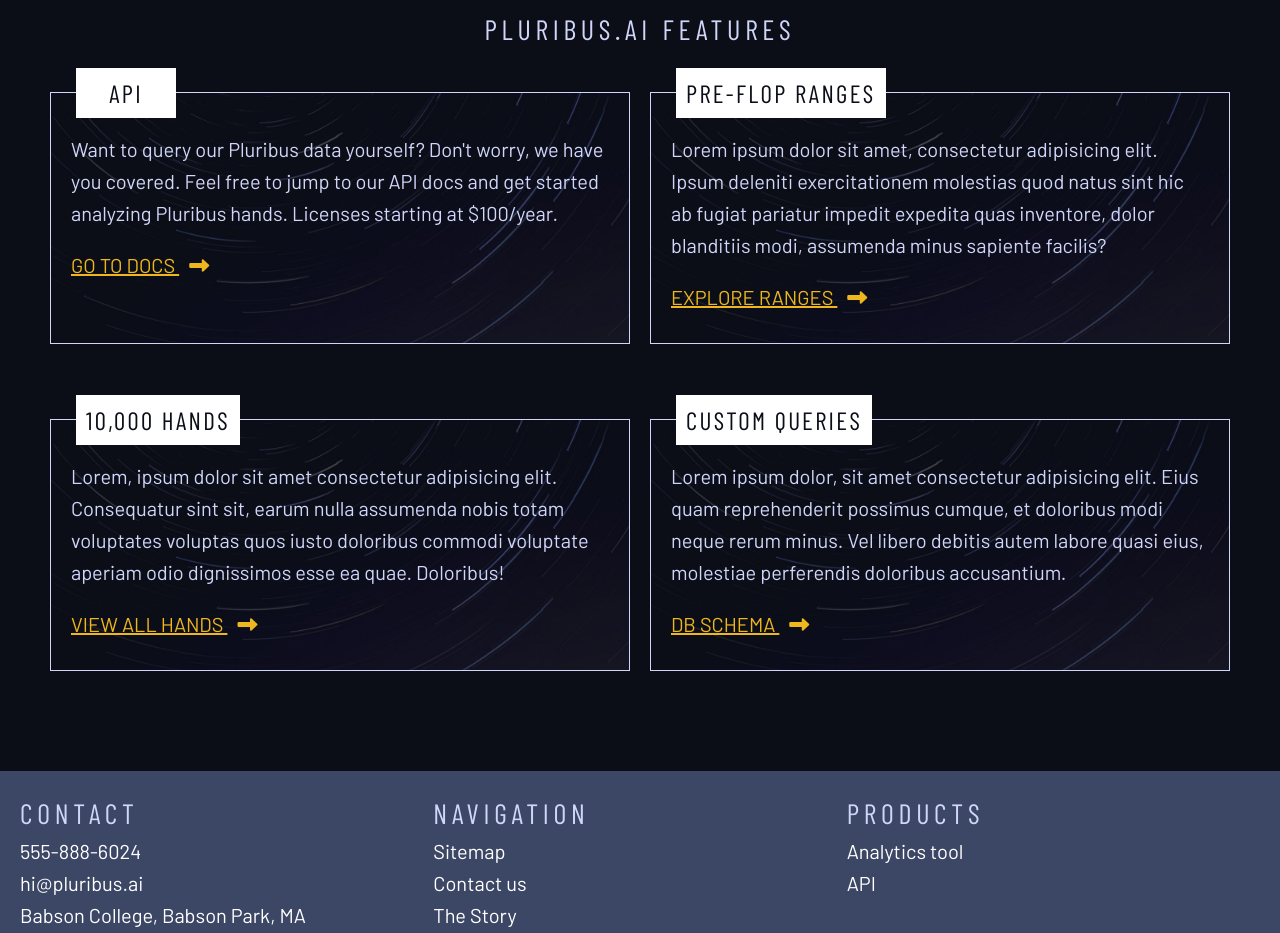
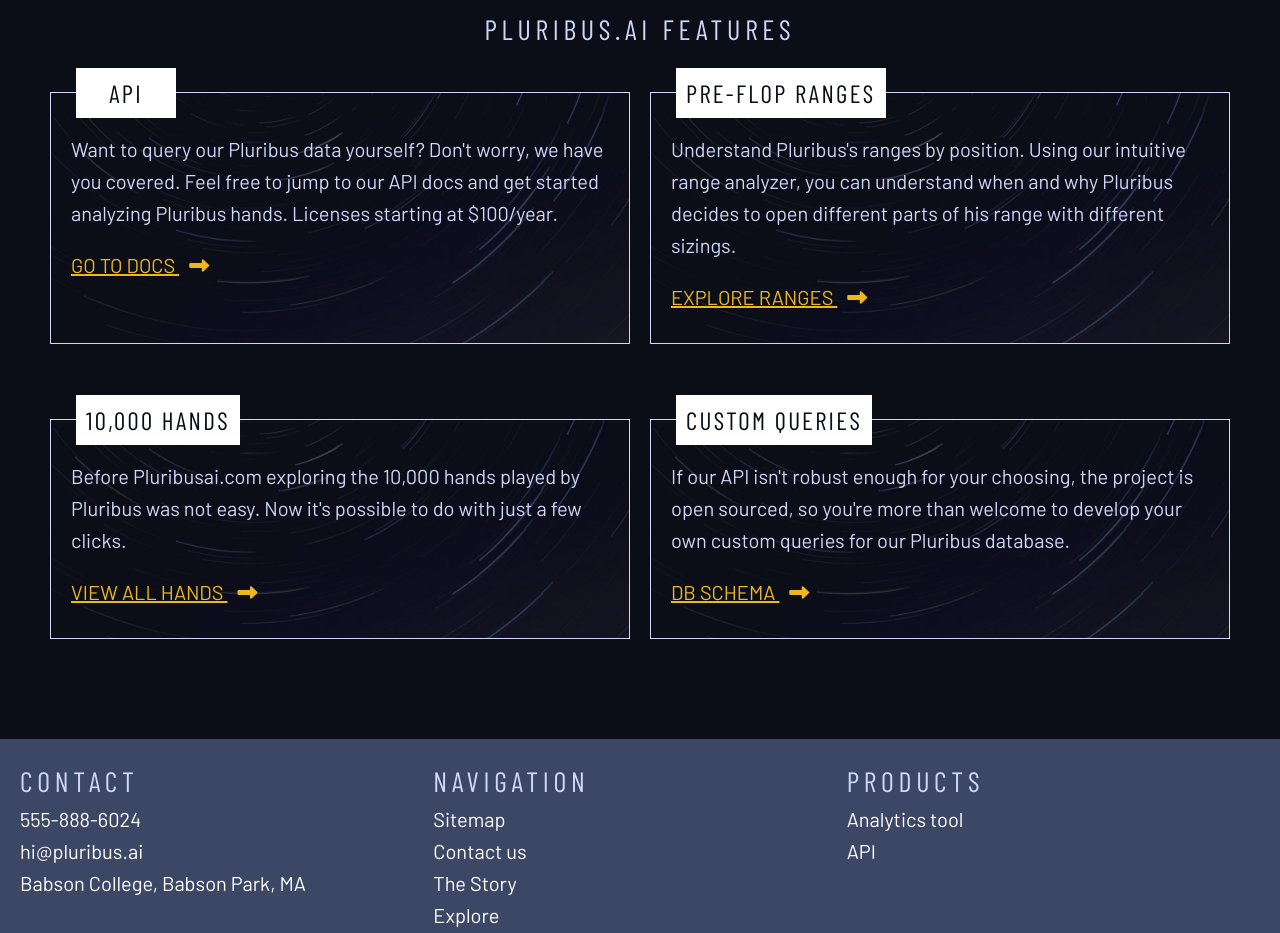
Before and after one commit to MateosNorian/Pluribus-Marketing-Site, a plain HTML site: page index.html in a window 1280 px wide. Shown: the part 1940-2873 px from the top of the page. Drawn offline with nearby package versions, Linux system fonts and the light colour scheme; a web font is replaced by a local one.

Commit message:
Update index.html

```diff
--- a/index.html
+++ b/index.html
@@ -196,10 +196,9 @@
           <div class="feature-item">
             <h5 class="sub-heading-2 feature-header">Pre-flop ranges</h5>
             <p>
-              Lorem ipsum dolor sit amet, consectetur adipisicing elit. Ipsum
-              deleniti exercitationem molestias quod natus sint hic ab fugiat
-              pariatur impedit expedita quas inventore, dolor blanditiis modi,
-              assumenda minus sapiente facilis?
+              Understand Pluribus's ranges by position. Using our intuitive
+              range analyzer, you can understand when and why Pluribus decides
+              to open different parts of his range with different sizings.
             </p>
             <a href="#"
               >Explore ranges <i class="fas fa-long-arrow-alt-right"></i
@@ -208,10 +207,9 @@
           <div class="feature-item">
             <h5 class="sub-heading-2 feature-header">10,000 hands</h5>
             <p>
-              Lorem, ipsum dolor sit amet consectetur adipisicing elit.
-              Consequatur sint sit, earum nulla assumenda nobis totam voluptates
-              voluptas quos iusto doloribus commodi voluptate aperiam odio
-              dignissimos esse ea quae. Doloribus!
+              Before Pluribusai.com exploring the 10,000 hands played by
+              Pluribus was not easy. Now it's possible to do with just a few
+              clicks.
             </p>
             <a href="#"
               >View all hands <i class="fas fa-long-arrow-alt-right"></i
@@ -220,10 +218,9 @@
           <div class="feature-item">
             <h5 class="sub-heading-2 feature-header">Custom queries</h5>
             <p>
-              Lorem ipsum dolor, sit amet consectetur adipisicing elit. Eius
-              quam reprehenderit possimus cumque, et doloribus modi neque rerum
-              minus. Vel libero debitis autem labore quasi eius, molestiae
-              perferendis doloribus accusantium.
+              If our API isn't robust enough for your choosing, the project is
+              open sourced, so you're more than welcome to develop your own
+              custom queries for our Pluribus database.
             </p>
             <a href="#"
               >DB Schema <i class="fas fa-long-arrow-alt-right"></i
```
